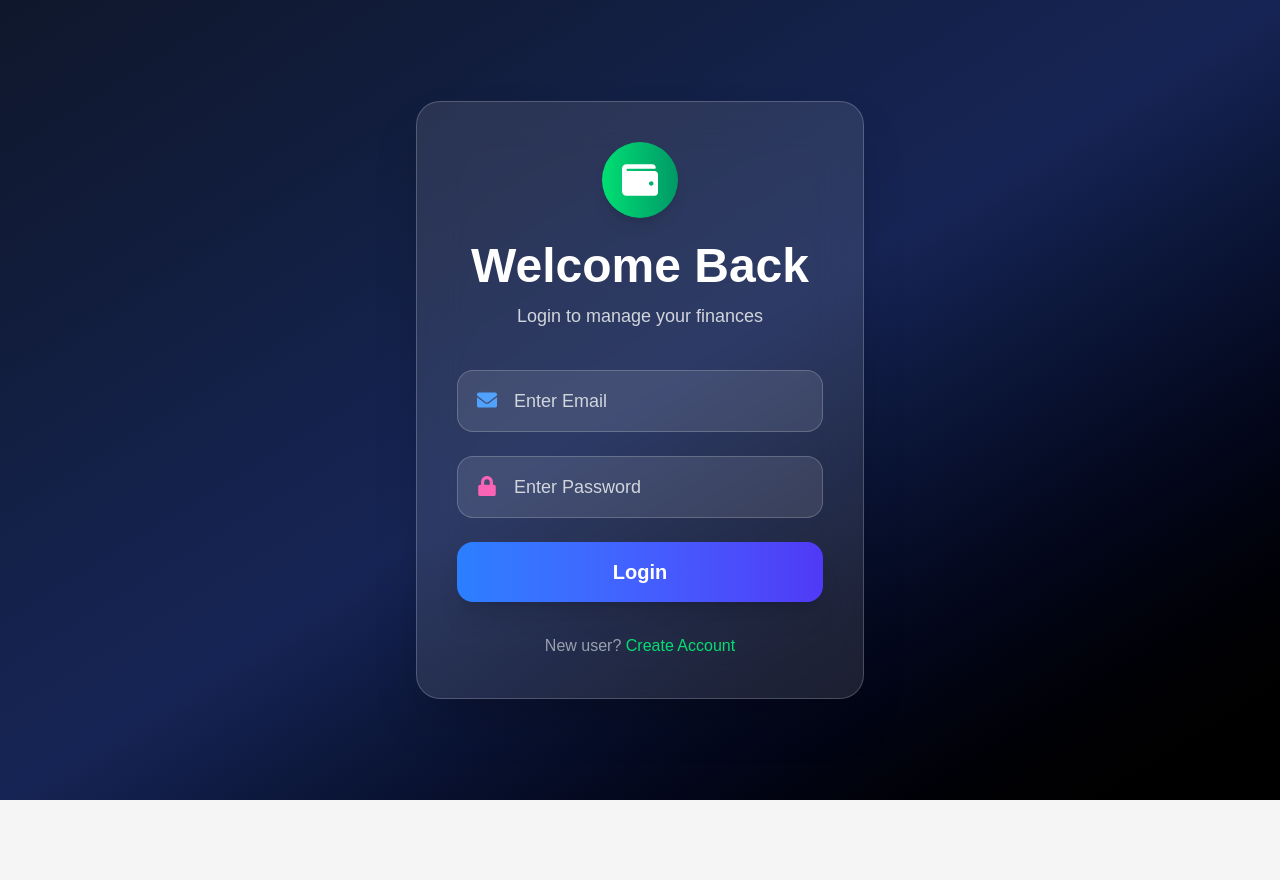
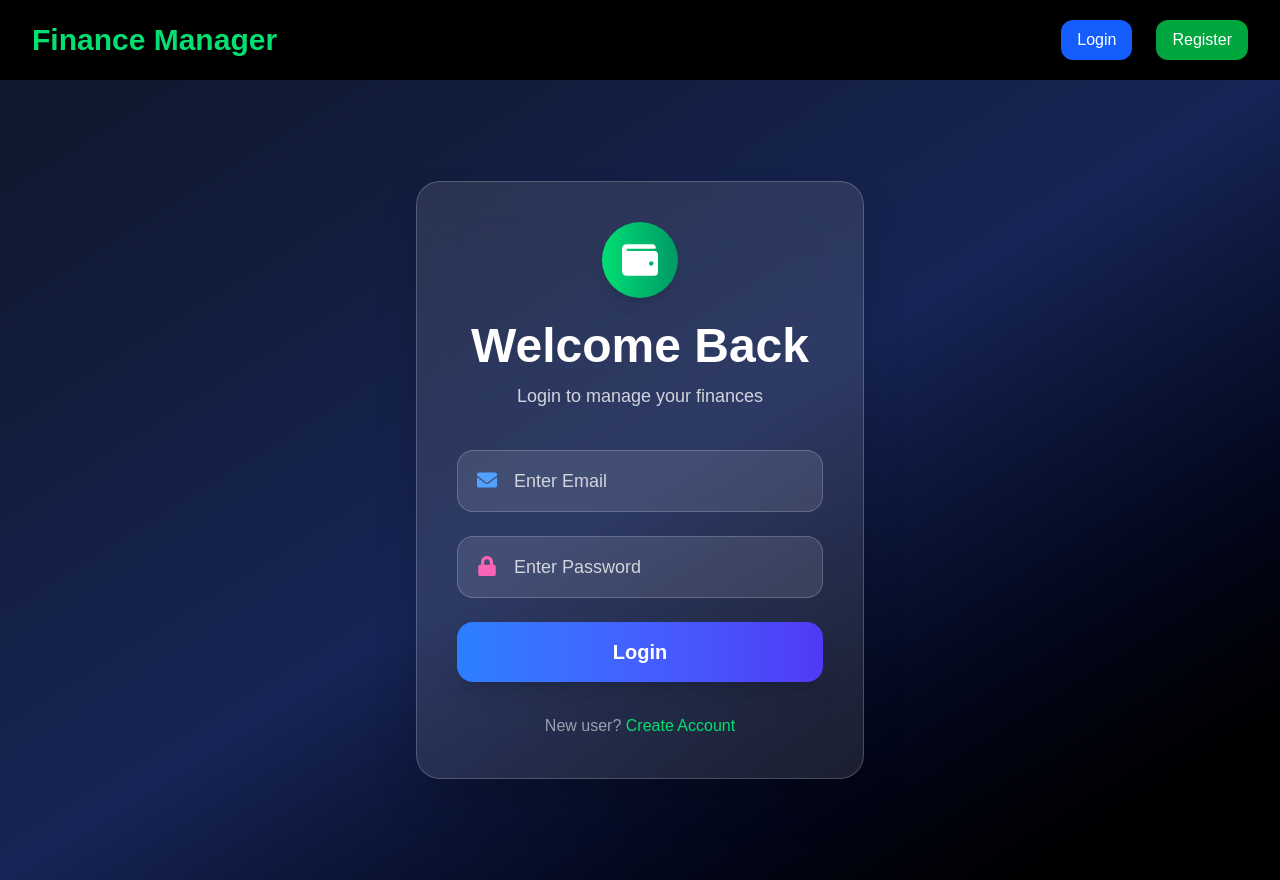
Before and after one commit to Gauranggupta01/finance-manager, a React (Vite) app in the folder finance-manager-frontend/: page /login in a window 1280 px wide. Before the commit the page ends 800 px from the top, so only its background shows below. Built offline with nearby package versions, Linux system fonts and the light colour scheme.

Commit message:
other para

```diff
--- a/finance-manager-frontend/src/App.jsx
+++ b/finance-manager-frontend/src/App.jsx
@@ -30,9 +30,7 @@ function App() {
 
     <BrowserRouter>
 
-      {
-        token && <Navbar />
-      }
+      <Navbar />
 
       <Routes>
 
@@ -40,20 +38,12 @@ function App() {
 
         <Route
           path="/login"
-          element={
-            token
-              ? <Navigate to="/" />
-              : <Login />
-          }
+          element={<Login />}
         />
 
         <Route
           path="/register"
-          element={
-            token
-              ? <Navigate to="/" />
-              : <Register />
-          }
+          element={<Register />}
         />
 
         {/* PROTECTED ROUTES */}
@@ -102,7 +92,7 @@ function App() {
           }
         />
 
-        {/* FALLBACK */}
+        {/* DEFAULT */}
 
         <Route
           path="*"
--- a/finance-manager-frontend/src/components/Navbar.jsx
+++ b/finance-manager-frontend/src/components/Navbar.jsx
@@ -1,11 +1,4 @@
 import { Link, useNavigate } from "react-router-dom";
-
-import {
-  FaChartPie,
-  FaWallet,
-  FaMoneyBillWave,
-  FaFileInvoice,
-} from "react-icons/fa";
 
 function Navbar() {
 
@@ -19,110 +12,99 @@ function Navbar() {
 
   const handleLogout = () => {
 
-    localStorage.clear();
+    localStorage.removeItem("token");
+
+    localStorage.removeItem("username");
 
     navigate("/login");
   };
 
   return (
 
-    <nav className="bg-gradient-to-r from-black via-gray-900 to-black text-white px-10 py-5 flex justify-between items-center shadow-xl sticky top-0 z-50">
+    <div className="bg-black text-white px-8 py-5 flex justify-between items-center shadow-xl">
 
-      {/* LEFT */}
+      <h1 className="text-3xl font-bold text-green-400">
 
-      <div className="flex items-center gap-10">
+        {
+          token
+            ? username
+            : "Finance Manager"
+        }
 
-        <Link
-          to="/"
-          className="text-3xl font-extrabold text-green-400"
-        >
-          {username}
-        </Link>
+      </h1>
+
+      <div className="flex gap-6 items-center">
 
         {
 
-          token && (
+          token ? (
 
-            <div className="flex gap-8 text-lg">
+            <>
+
+              <Link to="/">
+
+                Dashboard
+
+              </Link>
+
+              <Link to="/transactions">
+
+                Transactions
+
+              </Link>
+
+              <Link to="/add">
+
+                Add
+
+              </Link>
+
+              <Link to="/reports">
+
+                Reports
+
+              </Link>
+
+              <button
+                onClick={handleLogout}
+                className="bg-red-500 px-4 py-2 rounded-xl"
+              >
+
+                Logout
+
+              </button>
+
+            </>
+
+          ) : (
+
+            <>
 
               <Link
-                to="/"
-                className="flex items-center gap-2 hover:text-green-400 transition"
+                to="/login"
+                className="bg-blue-600 px-4 py-2 rounded-xl"
               >
-                <FaChartPie />
-                Dashboard
+
+                Login
+
               </Link>
 
               <Link
-                to="/transactions"
-                className="flex items-center gap-2 hover:text-green-400 transition"
+                to="/register"
+                className="bg-green-600 px-4 py-2 rounded-xl"
               >
-                <FaWallet />
-                Transactions
+
+                Register
+
               </Link>
 
-              <Link
-                to="/add"
-                className="flex items-center gap-2 hover:text-green-400 transition"
-              >
-                <FaMoneyBillWave />
-                Add
-              </Link>
-
-              <Link
-                to="/reports"
-                className="flex items-center gap-2 hover:text-green-400 transition"
-              >
-                <FaFileInvoice />
-                Reports
-              </Link>
-
-            </div>
+            </>
           )
         }
 
       </div>
 
-      {/* RIGHT */}
-
-      <div>
-
-        {
-
-          !token ? (
-
-            <div className="flex gap-4">
-
-              <Link
-                to="/login"
-                className="bg-blue-600 hover:bg-blue-700 px-5 py-2 rounded-lg transition"
-              >
-                Login
-              </Link>
-
-              <Link
-                to="/register"
-                className="bg-green-600 hover:bg-green-700 px-5 py-2 rounded-lg transition"
-              >
-                Register
-              </Link>
-
-            </div>
-
-          ) : (
-
-            <button
-              onClick={handleLogout}
-              className="bg-red-500 hover:bg-red-600 px-5 py-2 rounded-lg transition"
-            >
-              Logout
-            </button>
-          )
-        }
-
-      </div>
-
-    </nav>
+    </div>
   );
 }
 
```
